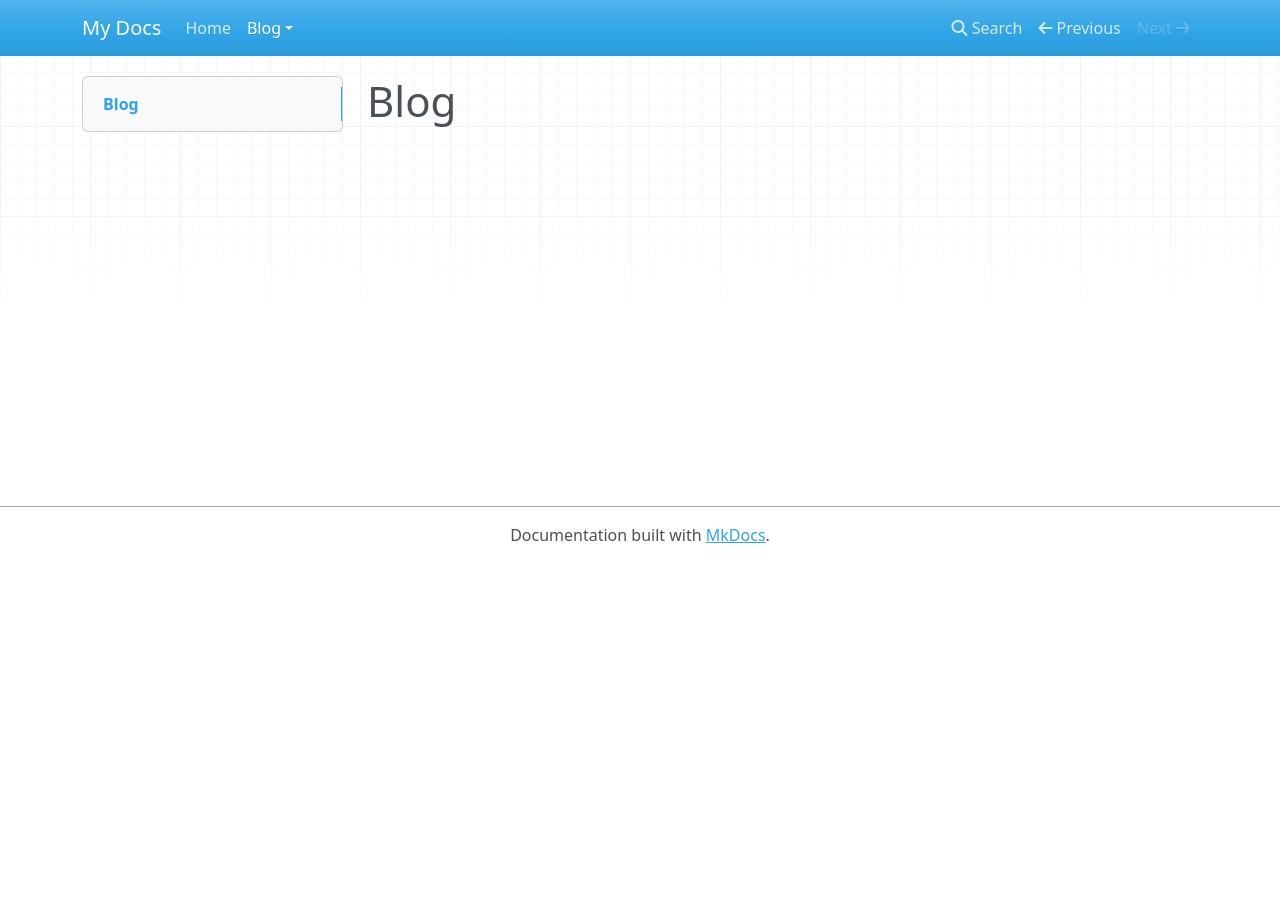
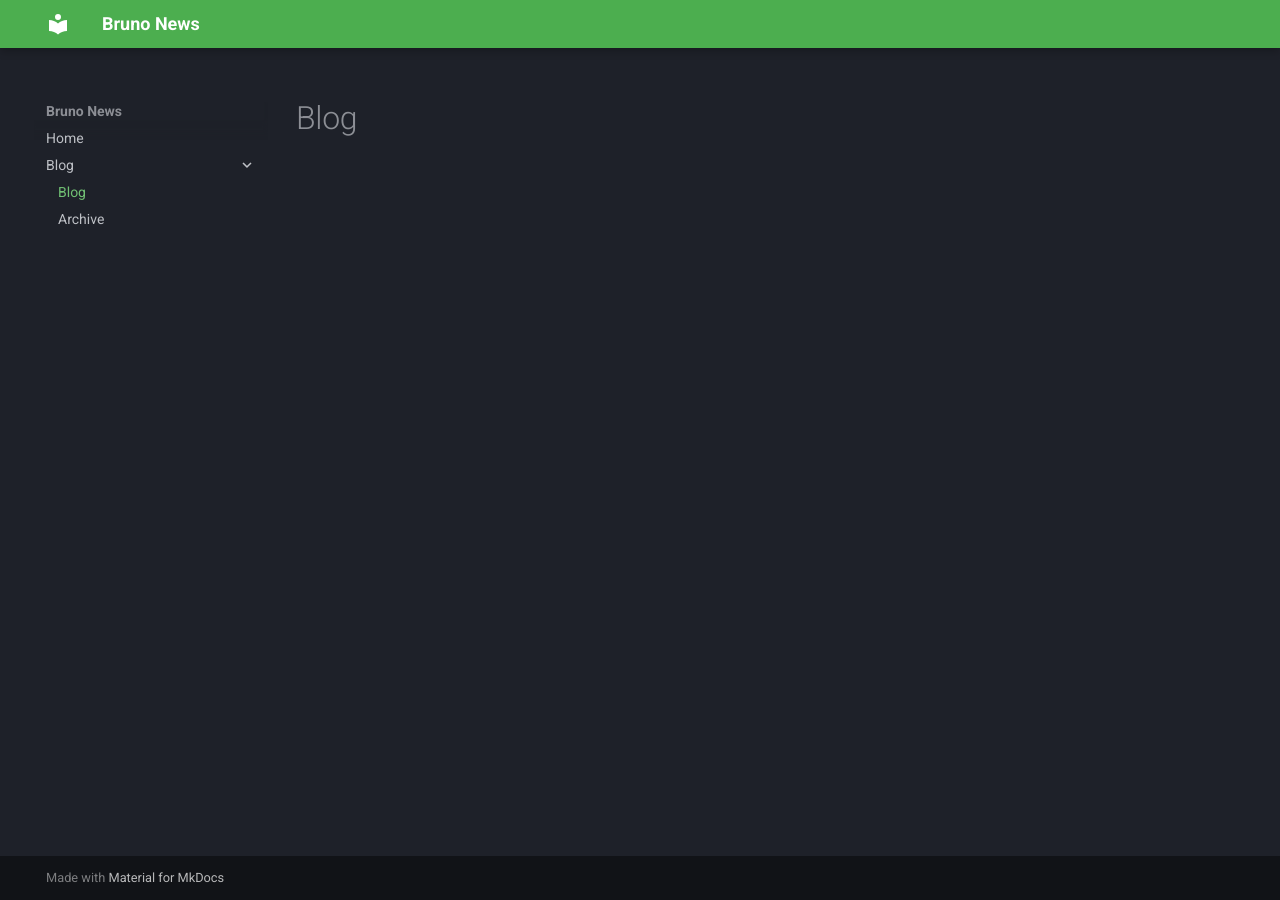
Before and after one commit to Brunobrandaogeraf/TESTETESTTEST, an MkDocs documentation site: the page built from docs/blog/index.md, in a window 1280 px wide. Built offline with MkDocs 1.6.1 and Material for MkDocs 9.7.7, drawn with Linux system fonts in a browser that asks for light colours; nearby versions of some CDN libraries.

Commit message:
salva configuracoes do site bruno news

```diff
--- a/mkdocs.yml
+++ b/mkdocs.yml
@@ -1 +1,14 @@
-site_name: My Docs
+site_name: Bruno News
+site_url: ""
+theme:
+  name: material
+  palette:
+    scheme: slate
+    primary: green
+    accent: deep purple
+  font:
+    text: Roboto
+    code: roboto mono
+
+plugins:
+  - blog
```
